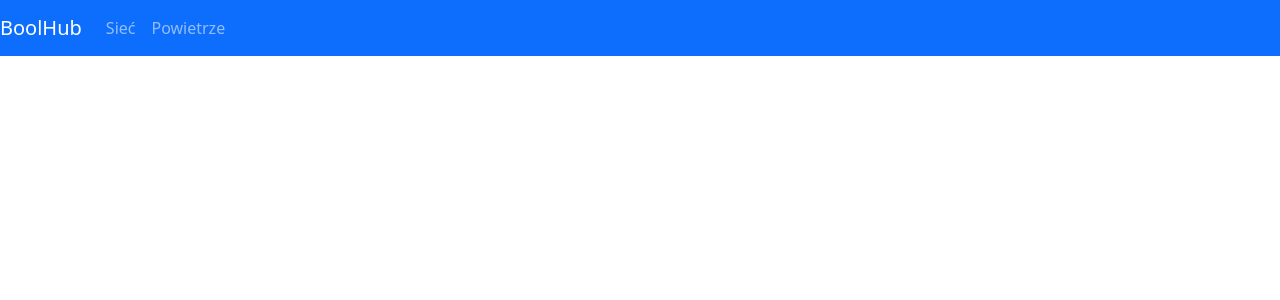
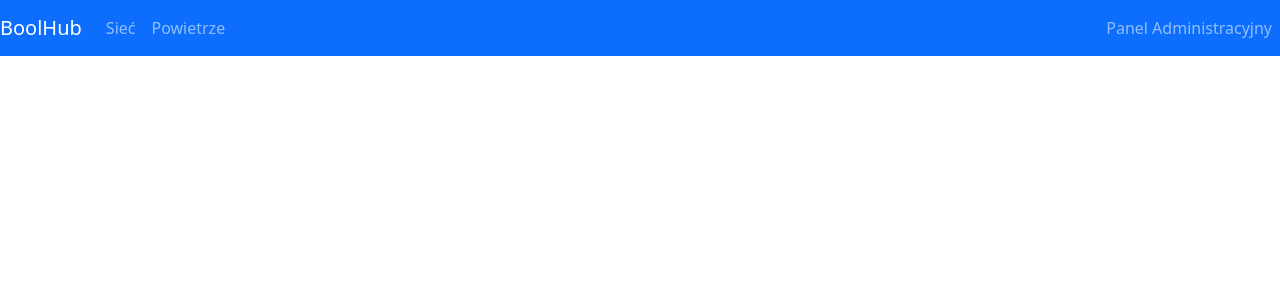
Before and after one commit to m-godlewski/boolhub, a Django app: template central/website/templates/base.html in a window 1280 px wide. Shown: the top 300 px of the page. Run offline with Django 3.2, Linux system fonts and the light colour scheme; the template is opened without the code that fills it, so the values that code supplies are empty; some libraries are stand-ins or nearby versions.

Commit message:
Admin panel added to navbar

```diff
--- a/central/website/templates/navbar.html
+++ b/central/website/templates/navbar.html
@@ -24,6 +24,13 @@
 
             </ul>
 
+            <!-- Admin Panel -->
+            <ul class="nav navbar-nav navbar-right">
+
+                <a class="nav-link" href="/admin">Panel Administracyjny</a>
+
+            </ul>
+
         </div>
 
     </div>
```
